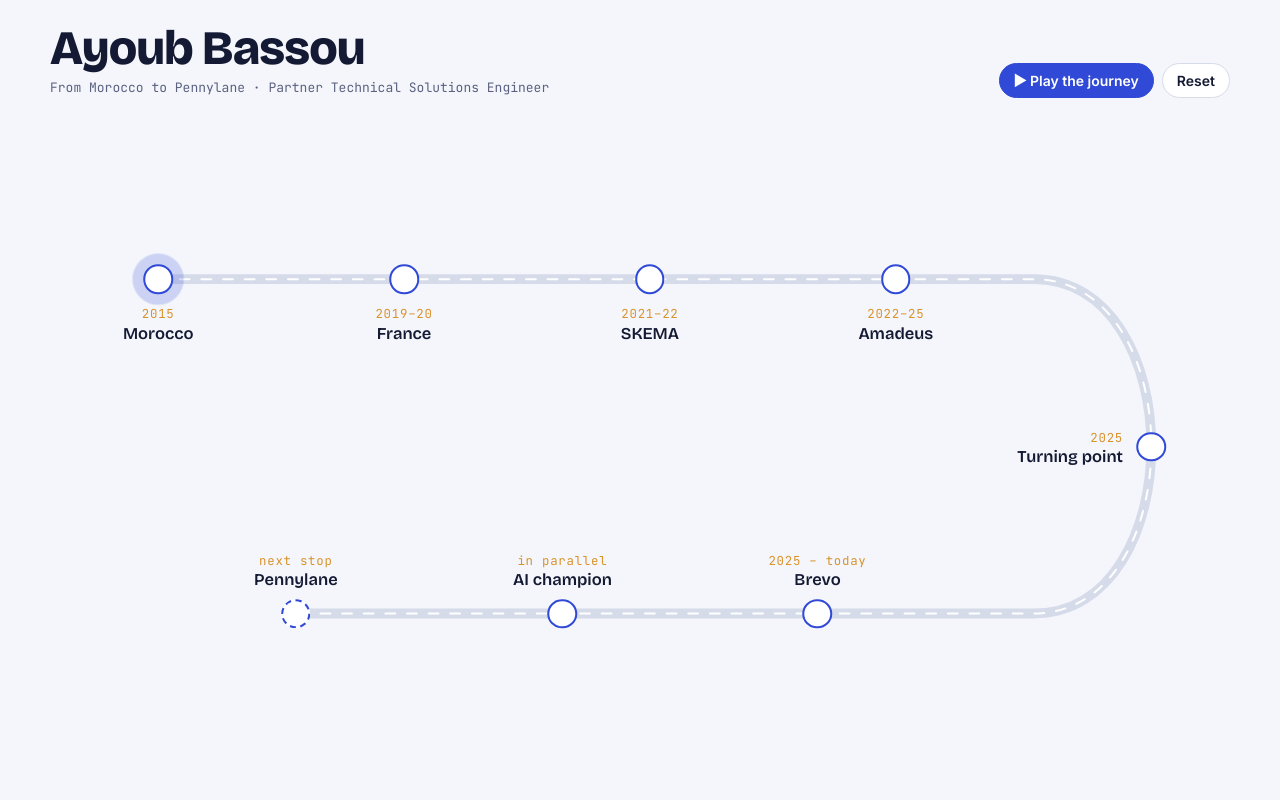
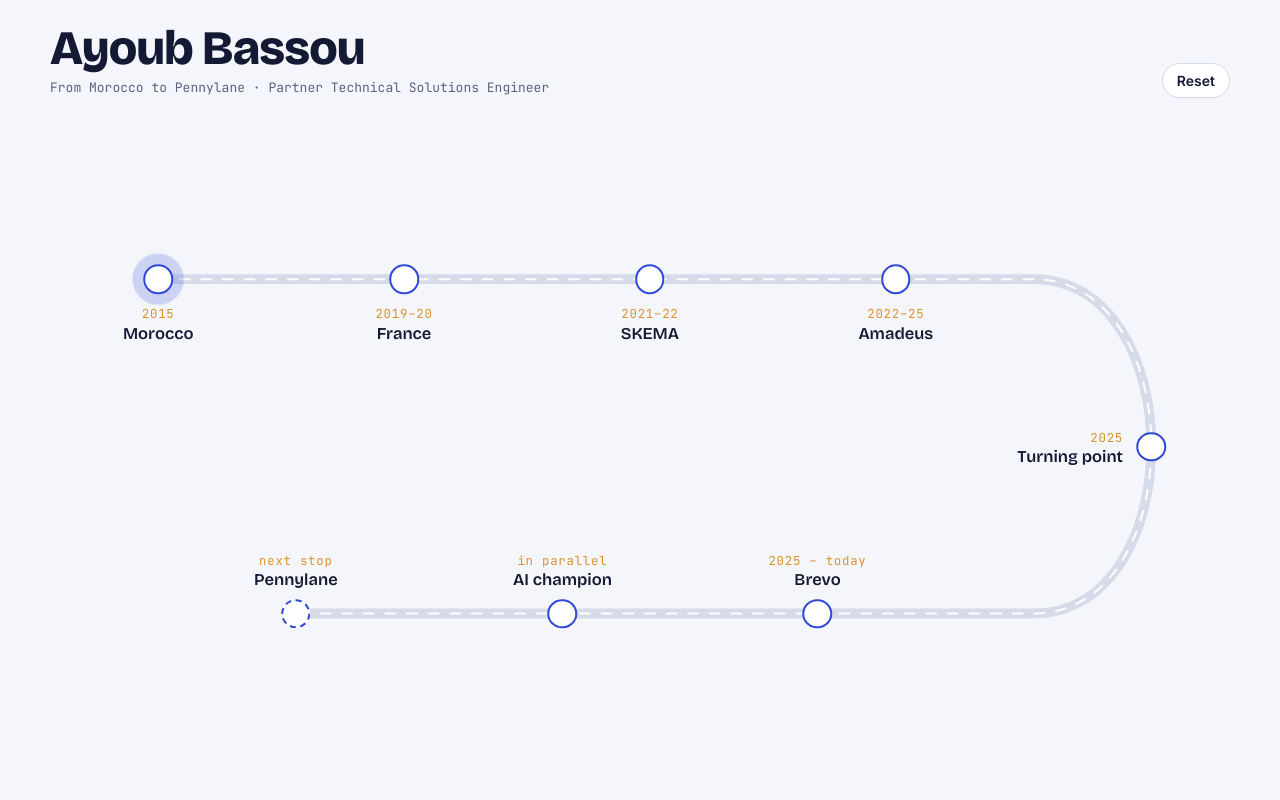
Before and after one commit to ayoubbassou-sketch/career-route, a plain HTML site: page index.html in a window 1280 px wide. Both pictures are taken after a click on the button "Reset". Shown: the top 800 px of the page. Drawn offline with nearby package versions, Linux system fonts and the light colour scheme.

Commit message:
feat: remove auto-play, steps are driven manually
Co-Authored-By: Claude Opus 5.5 <noreply@anthropic.com>

```diff
--- a/index.html
+++ b/index.html
@@ -153,7 +153,6 @@ button:focus-visible{outline:3px solid var(--route);outline-offset:2px}
       <p>From Morocco to Pennylane · Partner Technical Solutions Engineer</p>
     </div>
     <div class="controls">
-      <button type="button" id="play" class="primary">▶ Play the journey</button>
       <button type="button" id="reset">Reset</button>
     </div>
   </header>
@@ -377,10 +376,7 @@ function clickStop(k){
   else if(!(pos>=0 && BEATS[pos].k===k)) setPos(BEATS.findIndex(b=>b.k===k));
 }
 
-const playBtn=document.getElementById('play');
-function stopPlay(){ if(playTimer){clearTimeout(playTimer); playTimer=null;} playBtn.textContent='▶ Play the journey'; }
-function tick(){ if(pos>=BEATS.length-1){stopPlay();return} const nk=BEATS[pos+1].k, travel=nk!==stopAt; setPos(pos+1); playTimer=setTimeout(tick, travel?6000:4500); }
-playBtn.addEventListener('click',()=>{ if(playTimer){stopPlay();return} if(pos>=BEATS.length-1) setPos(-1); playBtn.textContent='❚❚ Pause'; tick(); });
+function stopPlay(){}
 document.getElementById('reset').addEventListener('click',()=>{stopPlay(); setPos(-1)});
 document.addEventListener('keydown',e=>{
   if(e.key==='ArrowRight'||e.key==='PageDown'){e.preventDefault();stopPlay();setPos(pos+1)}
```
